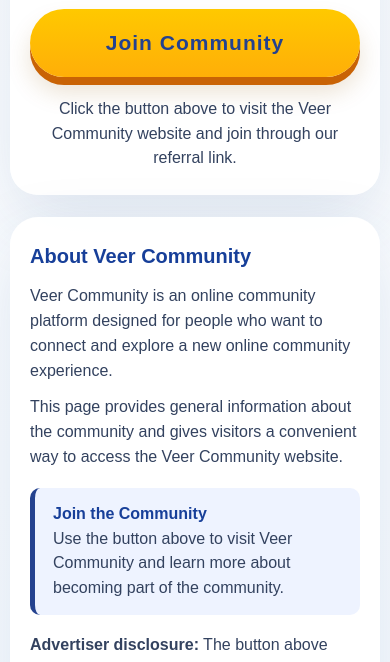
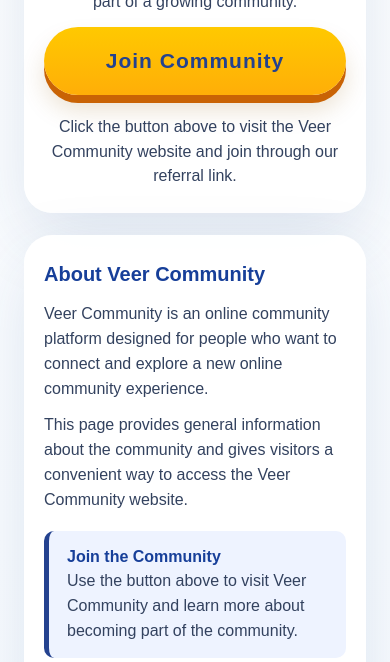
Before and after one commit to narender-de/veer, a plain HTML site: page index.html in a window 390 px wide. Shown: the part 532-1194 px from the top of the page. Drawn offline with Linux system fonts and the light colour scheme.

Commit message:
Update index.html

```diff
--- a/index.html
+++ b/index.html
@@ -258,7 +258,7 @@
 
     @media (max-width: 650px) {
 
-      body {
+      .wrap {
         padding: 10px 10px 30px;
       }
 
```
